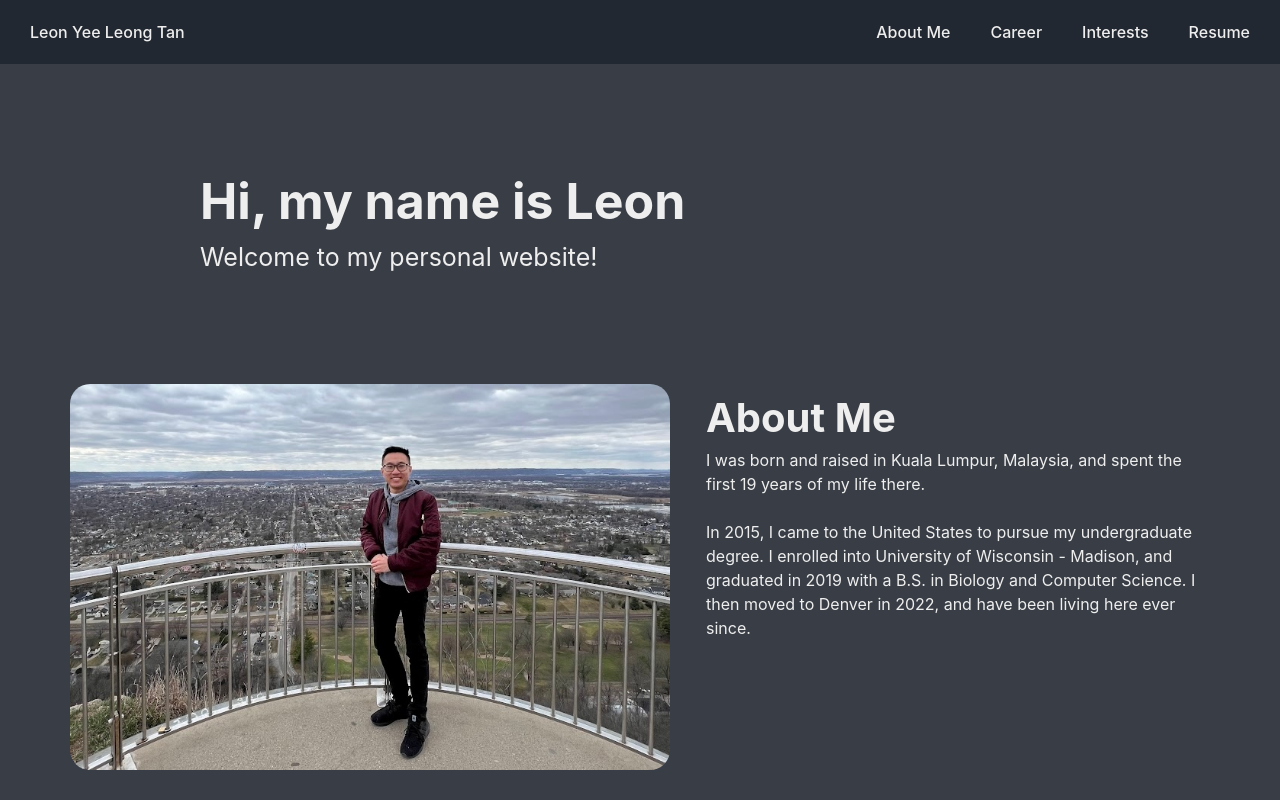
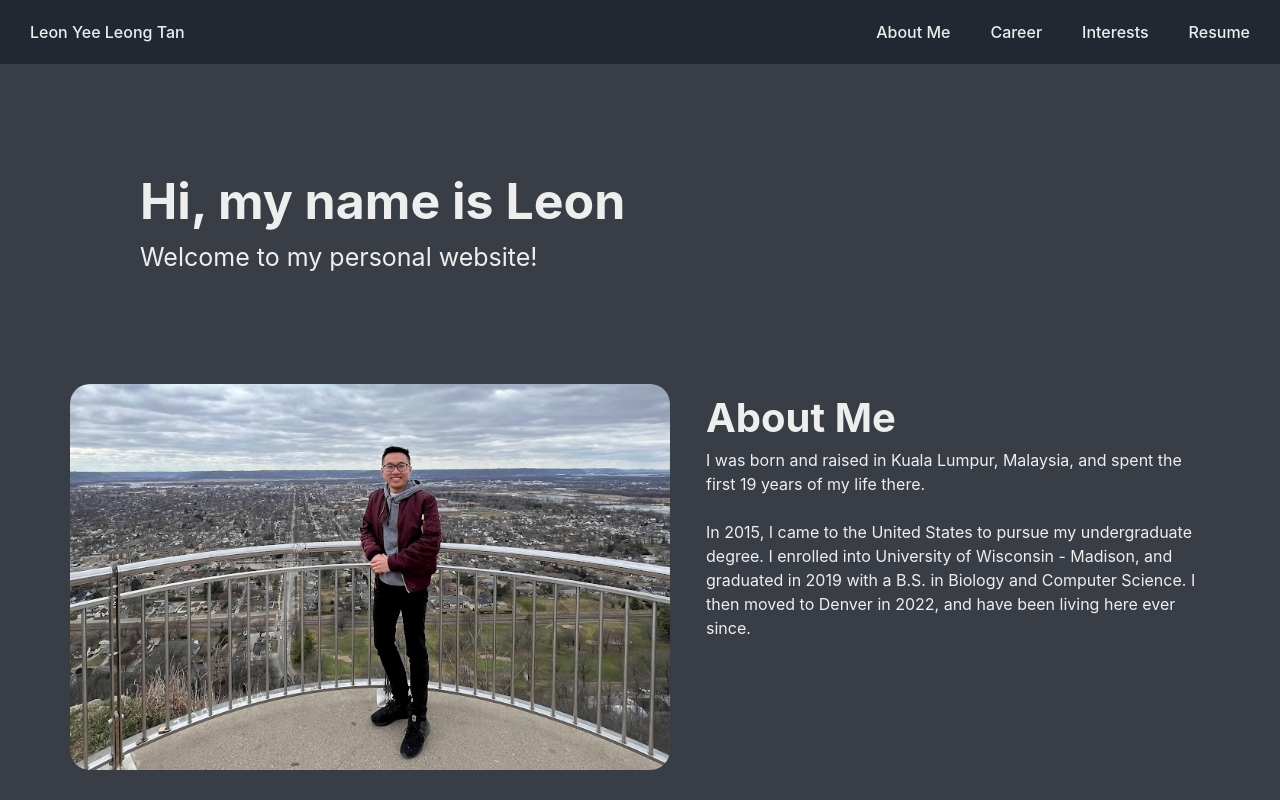
Before and after one commit to LeonTan828/personal-website-2.0, a React (Vite) app: page / in a window 1280 px wide. Shown: the top 800 px of the page. Built offline with nearby package versions, Linux system fonts and the light colour scheme.

Commit message:
adjust main banner styling

```diff
--- a/src/styles/MainBanner.css
+++ b/src/styles/MainBanner.css
@@ -3,7 +3,12 @@
   box-sizing: border-box;
   width: 100%;
   height: 300px;
-  padding: 164px 200px;
+  padding: 164px 0;
+
+  /* Box Styling */
+  display: flex;
+  flex-direction: column;
+  align-items: center;
 }
 
 .title-box {
@@ -14,6 +19,9 @@
 
   /* Typography */
   text-align: left;
+
+  /* Layout */
+  width: 1000px;
 }
 
 .banner-title {
```
